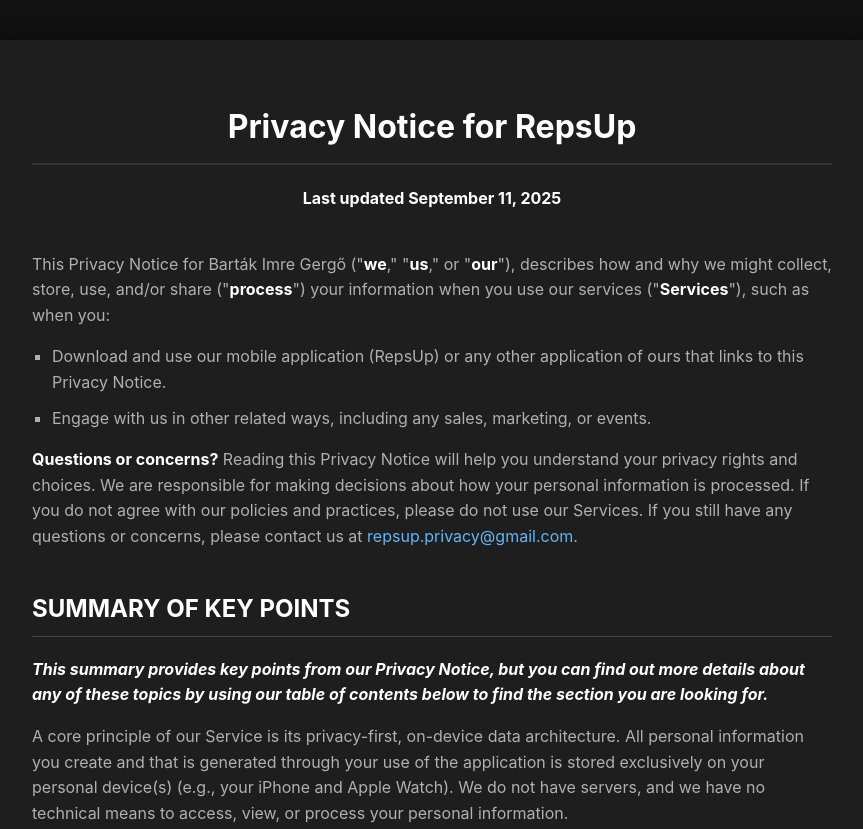
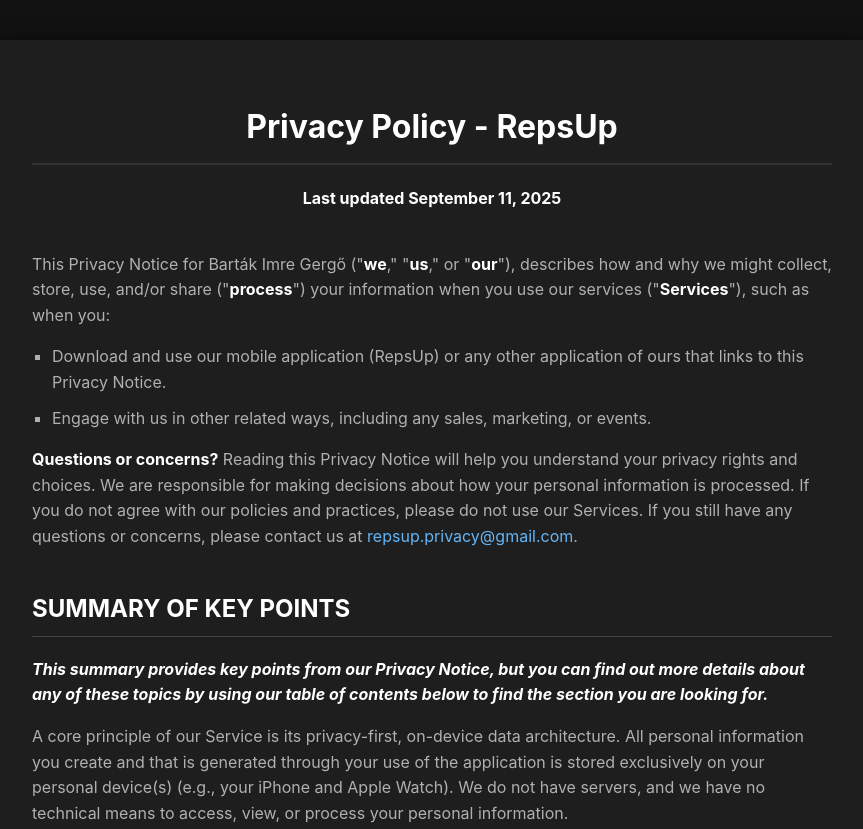
Before and after one commit to imre12345/RepsUp-Legal, a plain HTML site: page privacy-policy.html in a window 1280 px wide. Shown: the top 829 px of the page, without its empty margins (208-1071 px from the left). Drawn offline with Linux system fonts and the light colour scheme.

Commit message:
finalising privacy policy before App Store submission

```diff
--- a/privacy-policy.html
+++ b/privacy-policy.html
@@ -81,7 +81,7 @@
 </head>
 <body>
     <div class="container">
-        <h1>Privacy Notice for RepsUp</h1>
+        <h1>Privacy Policy - RepsUp</h1>
         <p class="header-meta"><strong>Last updated September 11, 2025</strong></p>
 
         <p>This Privacy Notice for Barták Imre Gergő ("<strong>we</strong>," "<strong>us</strong>," or "<strong>our</strong>"), describes how and why we might collect, store, use, and/or share ("<strong>process</strong>") your information when you use our services ("<strong>Services</strong>"), such as when you:</p>
```
